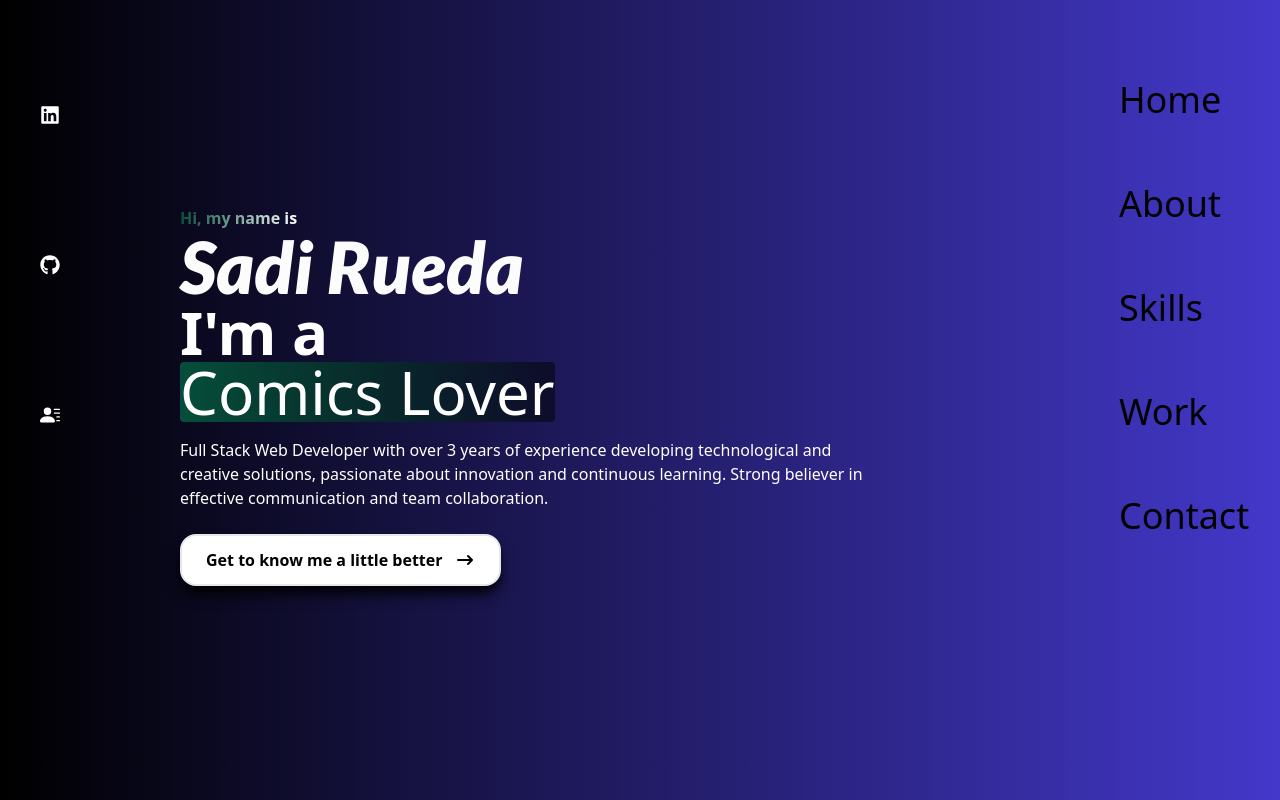
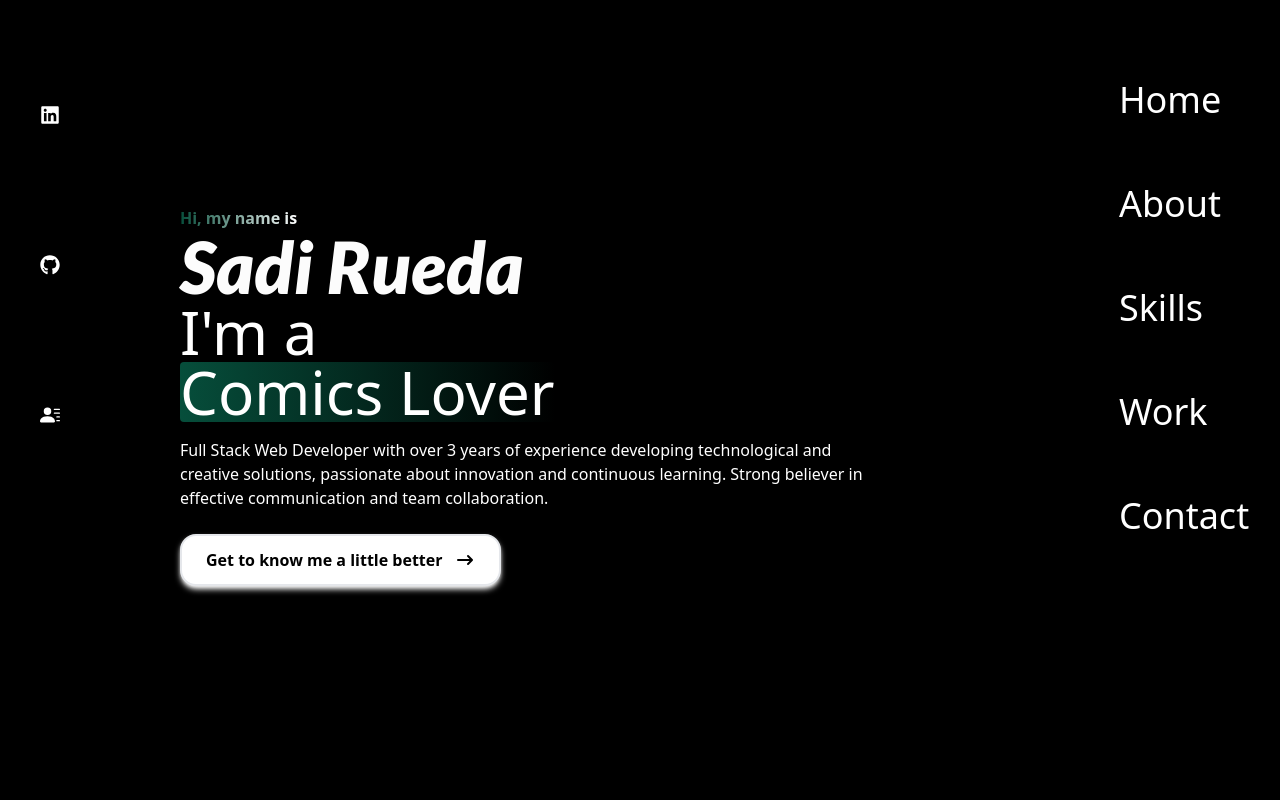
Before and after one commit to SadiLuis/PortFolio2.0, a React (Vite) app: page / in a window 1280 px wide. Shown: the top 800 px of the page. Built offline with nearby package versions, Linux system fonts and the light colour scheme.

Commit message:
Adding news features

```diff
--- a/src/App.jsx
+++ b/src/App.jsx
@@ -2,7 +2,7 @@ import Home from "./View/Home"
 
 function App() {
  return(
-  <div className="bg-gradient-to-l from-indigo-700 to-black">
+  <div className="bg-black">
     <Home/>
   </div>
  )
--- a/src/components/Hero.jsx
+++ b/src/components/Hero.jsx
@@ -59,7 +59,7 @@ const Home = () => {
         <h1 className="text-4xl sm:text-7xl font-lato text-[#fcfcfc]">
           Sadi Rueda
         </h1>
-        <h2 className="text-4xl sm:text-6xl text-white font-bold">
+        <h2 className="text-4xl sm:text-6xl text-white font-thin">
           I'm a{" "}
           <p className=" font-thin bg-gradient-to-r from-emerald-900 to-black/50 rounded">
             {currentPhrase}{" "}
@@ -77,7 +77,7 @@ const Home = () => {
             to="work"
             smooth={true}
             duration={500}
-            className="text-back bg-white font-bold text-center justify-center rounded-2xl group border-2 px-6 py-3 my-2 flex items-center shadow-lg hover:duration-[3000ms] shadow-black hover:shadow-2xl hover:shadow-white hover:bg-black hover:border-emerald-500 hover:text-white "
+            className="text-back bg-white shadow-white font-bold text-center justify-center rounded-2xl group border-2 px-6 py-3 my-2 flex items-center shadow-md hover:duration-[3000ms] hover:shadow-lg hover:shadow-emerald-700 hover:bg-black hover:border-emerald-500 hover:text-white "
           >
             Get to know me a little better
             <span className="group-hover:rotate-90 hover:text-white duration-[3000ms] text-xl">
--- a/src/components/Navbar.jsx
+++ b/src/components/Navbar.jsx
@@ -10,7 +10,7 @@ const Navbar = () => {
   const [nav, setNav] = useState(false);
 
   return (
-    <div className="fixed z-10 w-48 top-10 flex flex-col items-center text-black right-0">
+    <div className="fixed z-10 w-48 top-10 flex flex-col items-center text-white right-0">
       {/* menu */}
       <MediaQuery minWidth={768}>
         <ul className="flex flex-col space-y-4 mt-4">
@@ -37,7 +37,7 @@ const Navbar = () => {
         <ul
           className={`${
             nav ? "flex flex-col items-center" : "hidden"
-          } bg-indigo-700/40 w-full mt-4 space-y-4 absolute top-10 right-0`}
+          } bg-emerald-600/40 w-full mt-4 space-y-4 absolute top-10 right-0`}
         >
           <MenuItem text="Home" to="home" onClick={() => setNav(false)} />
           <MenuItem text="About" to="about" onClick={() => setNav(false)} />
--- a/src/utils/MenuItem.jsx
+++ b/src/utils/MenuItem.jsx
@@ -9,7 +9,7 @@ const MenuItem = ({ text, to, onClick }) => {
         to={to}
         smooth={true}
         duration={500}
-        className="text-black hover:text-white"
+        className="text-white hover:text-emerald-500"
       >
         {text}
       </Link>
```
